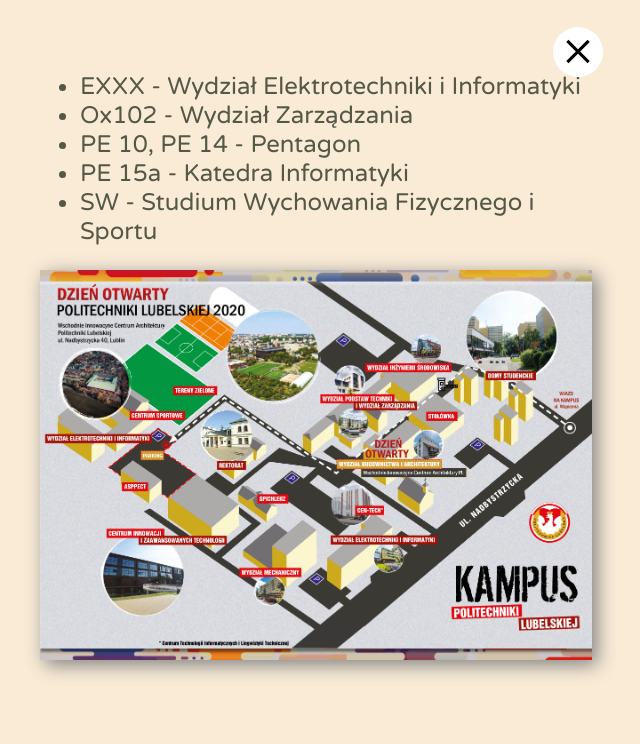
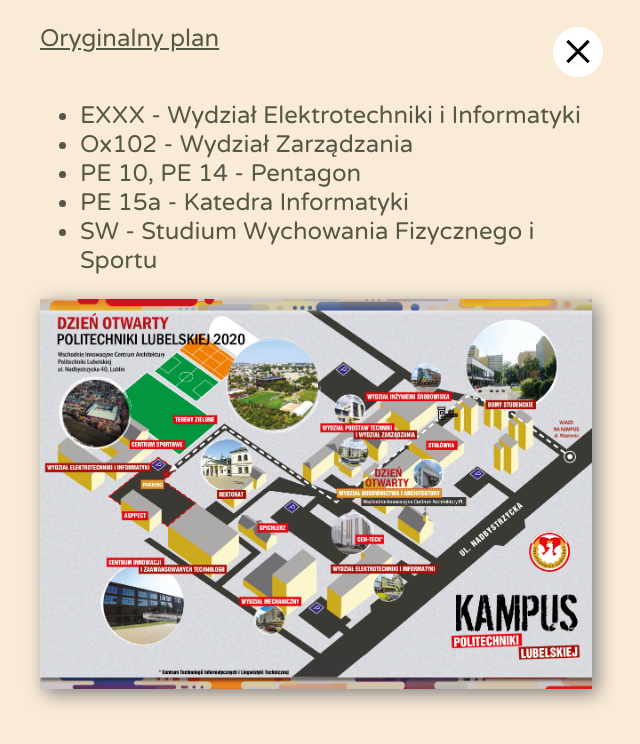
Before and after one commit to Muszchrom/NewReactCalendar, a React (Create React App) app: page /friday in a window 1280 px wide. Both pictures are taken after a click on the button "...". Shown: the top 744 px of the page, without its empty margins (324-964 px from the left). Built offline with nearby package versions, Linux system fonts and the light colour scheme; grey boxes are pictures that could not be loaded.

Commit message:
quick fixes

```diff
--- a/src/components/Test.js
+++ b/src/components/AdditionalInfo.js
@@ -2,13 +2,14 @@
 import Overlay from './Overlay';
 import mapa from '../graphics/jpg/mapaKampusu.jpg'
 
-export default function Test(props) {
+export default function AdditionalInfo(props) {
   const [open, setOpen] = useState(false);
 
   return (
     <>
       {open &&
         <Overlay backgroundColor={"antiquewhite"} setOpen={setOpen} open={open}>
+          <a href="http://we1.pollub.pl/ats4/" target="_blank" style={{textDecoration: "underline"}}>Oryginalny plan</a>
           <ul style={{marginTop: "2em"}}>
             <li>EXXX - Wydział Elektrotechniki i Informatyki</li>
             <li>Ox102 - Wydział Zarządzania</li>
--- a/src/routes/DayBuilder.js
+++ b/src/routes/DayBuilder.js
@@ -1,7 +1,7 @@
 import { useEffect } from 'react';
 
 import Tile from '../components/Tile';
-import Test from '../components/Test';
+import AdditionalInfo from '../components/AdditionalInfo';
 import { colors } from '../components/data.js';
 
 import schoolSVG from '../graphics/svgs/school_black_24dp.svg';
@@ -27,7 +27,7 @@
           </Tile>
         );
       })}
-      <Test/>
+      <AdditionalInfo/>
     </div>
   );
 }
```
